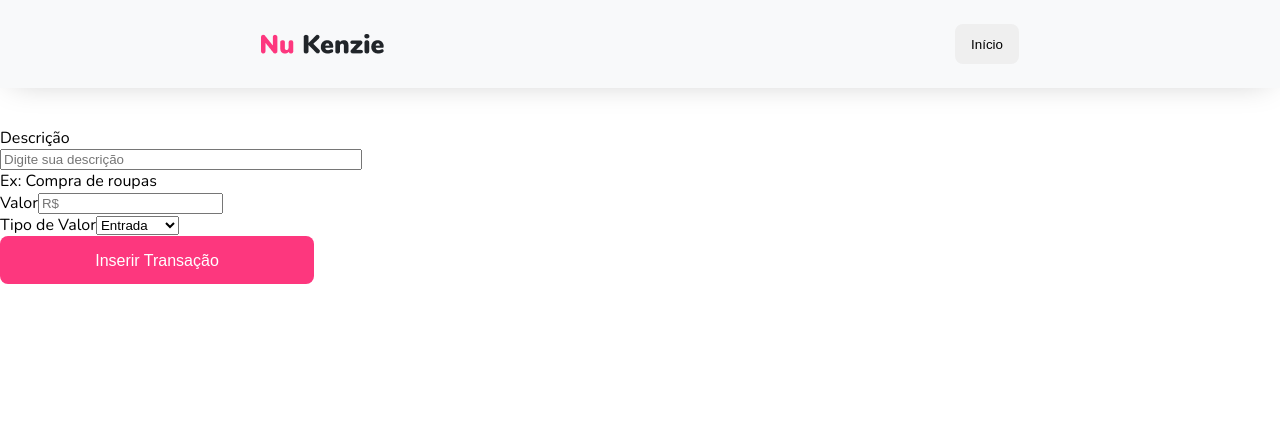
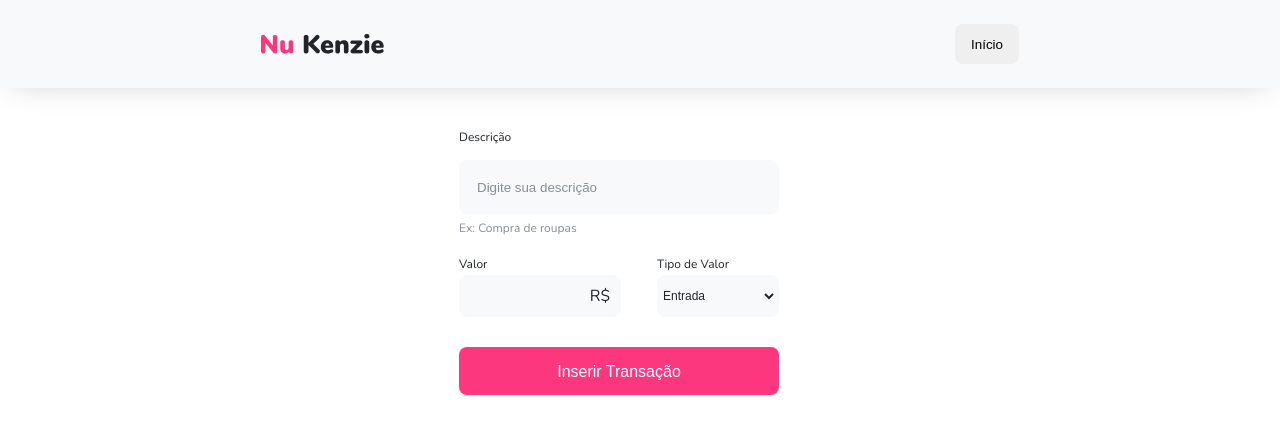
Before and after one commit to Kenzie-Academy-Brasil-Developers/react-entrega-s1-nu-kenzie-wesleydematos-3, a React (Create React App) app: page / in a window 1280 px wide. Shown: the top 434 px of the page. Built offline with nearby package versions, Linux system fonts and the light colour scheme.

Commit message:
fix: edit styles

```diff
--- a/src/components/ButtonPinkLarge/style.css
+++ b/src/components/ButtonPinkLarge/style.css
@@ -1,5 +1,5 @@
 .buttonPinkLarge {
-  width: 314px;
+  width: 320px;
   height: 48px;
   font-weight: 500;
   font-size: 16px;
@@ -10,3 +10,7 @@
   border-radius: 8px;
   cursor: pointer;
 }
+
+.buttonPinkLarge:hover {
+  background-color: var(--color-primary-2);
+}
--- a/src/components/ButtonPinkMedium/style.css
+++ b/src/components/ButtonPinkMedium/style.css
@@ -7,3 +7,7 @@
   border-radius: 8px;
   cursor: pointer;
 }
+
+.buttonPinkMedium:hover {
+  background-color: var(--color-primary-2);
+}
--- a/src/components/Header/style.css
+++ b/src/components/Header/style.css
@@ -6,6 +6,7 @@ header {
   height: 88px;
   background: #f8f9fa;
   box-shadow: 0px 4px 32px -12px rgba(0, 0, 0, 0.25);
+  margin-bottom: 38px;
 }
 
 header > img {
--- a/src/components/Transactions/index.jsx
+++ b/src/components/Transactions/index.jsx
@@ -14,7 +14,8 @@ const Transactions = () => {
       <div className="box">
         <div className="box__value">
           <label htmlFor="inputValue">Valor</label>
-          <input type="number" placeholder="R$" id="inputValue" />
+          <input type="number" id="inputValue" />
+          <p>R$</p>
         </div>
         <div className="box__type">
           <label htmlFor="selectType">Tipo de Valor</label>
--- a/src/components/Transactions/style.css
+++ b/src/components/Transactions/style.css
@@ -2,8 +2,104 @@
   display: flex;
   flex-direction: column;
   width: 320px;
-  height: 251px;
-  margin-top: 39px;
+  height: 310px;
+}
+
+.transactions label {
+  font-weight: 400;
+  font-size: 12px;
+  line-height: 22px;
+  color: var(--grey-4);
+}
+
+#transDescription {
+  background-color: var(--grey-1);
+  color: var(--grey-4);
+  padding: 0px 16px;
+  border-radius: 8px;
+  border: 2px solid var(--grey-1);
+  width: 284px;
+  height: 50px;
+  margin-top: 12px;
+  margin-bottom: 4px;
+  outline: none;
+}
+
+#transDescription::placeholder {
+  color: var(--grey-3);
+}
+
+.transactions > span {
+  font-weight: 400;
+  font-size: 12px;
+  line-height: 20px;
+  color: var(--grey-3);
+  margin-bottom: 15px;
+}
+
+.box {
+  display: flex;
+  gap: 36px;
+}
+
+.box__value,
+.box__type {
+  display: flex;
+  flex-direction: column;
+  position: relative;
+}
+
+#inputValue {
+  border: 2px solid var(--grey-1);
+  border-radius: 8px;
+  width: 126px;
+  height: 38px;
+  padding: 0px 16px;
+  color: var(--grey-4);
+  background-color: var(--grey-1);
+  outline: none;
+}
+
+#selectType {
+  border: 2px solid var(--grey-1);
+  border-radius: 8px;
+  width: 122px;
+  height: 42px;
+  color: var(--grey-4);
+  font-weight: 400;
+  font-size: 12px;
+  line-height: 26px;
+  background-color: var(--grey-1);
+  outline: none;
+}
+
+#selectType:hover,
+#transDescription:hover,
+#inputValue:hover {
+  border: 2px solid var(--color-primary-2);
+}
+
+.box__value > p {
+  position: absolute;
+  right: 11px;
+  bottom: -8px;
+  font-weight: 400;
+  font-size: 16px;
+  line-height: 26px;
+  color: var(--grey-4);
+  background-color: var(--grey-1);
+  z-index: 1;
+}
+
+.transactions > button {
+  margin-bottom: 38px;
+  margin-top: 30px;
+}
+
+@media (min-width: 360px) {
+  .transactions {
+    margin: 0 auto;
+  }
 }
 
 @media (min-width: 1100px) {
--- a/src/index.css
+++ b/src/index.css
@@ -14,7 +14,7 @@ code {
 
 :root {
   --color-primary: #fd377e;
-  --color-primary-2: #fd377e;
+  --color-primary-2: #e34981;
   --color-sencundary: #03b898;
   --grey-1: #f8f9fa;
   --grey-2: #e9ecef;
```
